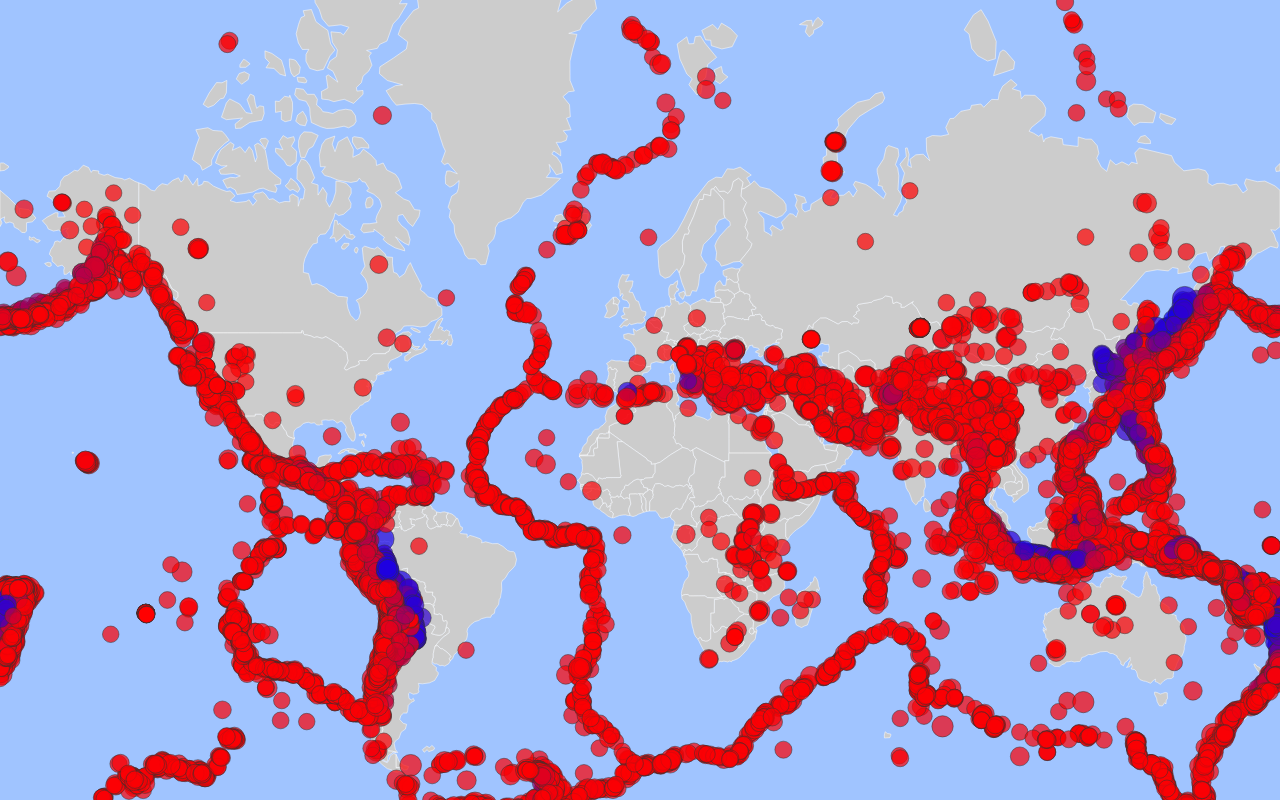
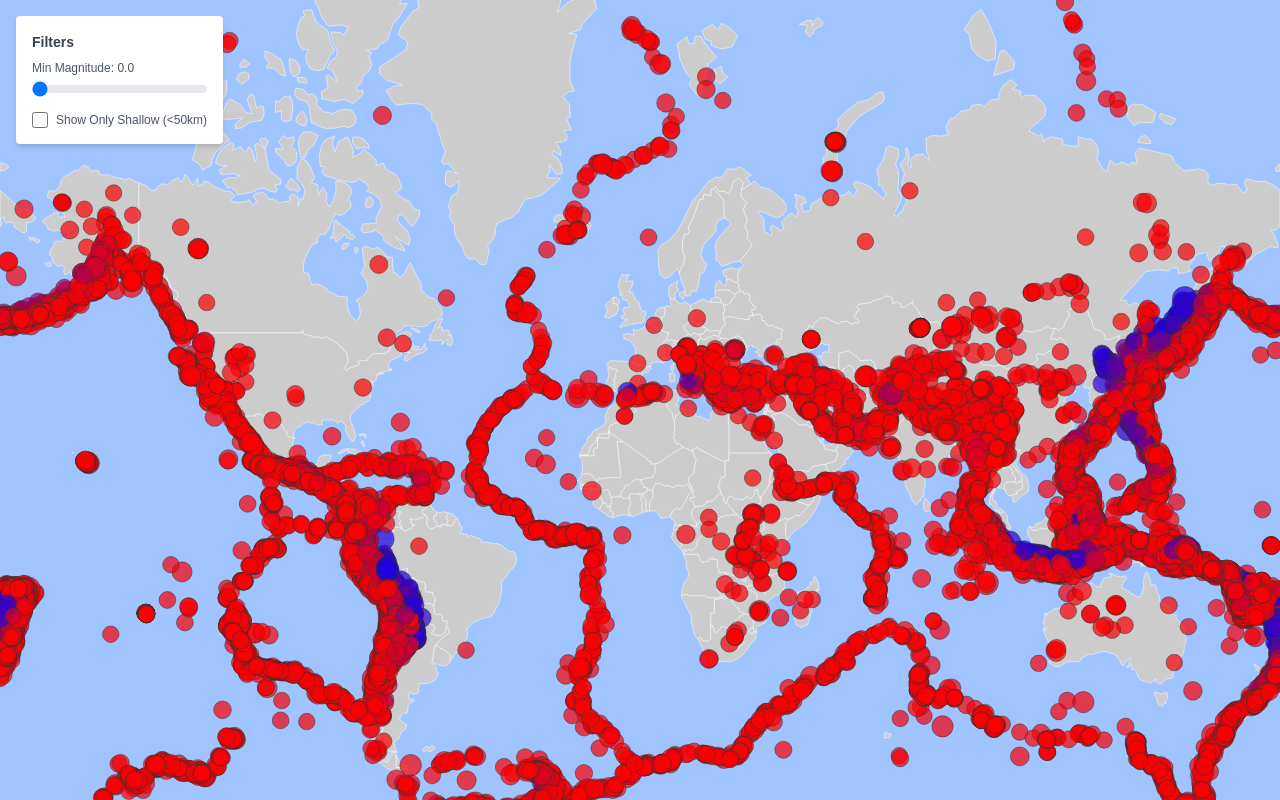
Before and after one commit to longda/earthquake-data-visualization, a Next.js app: page / in a window 1280 px wide. Built offline with nearby package versions, Linux system fonts and the light colour scheme.

Commit message:
feat: filtering controls

```diff
--- a/src/components/WorldMap.tsx
+++ b/src/components/WorldMap.tsx
@@ -29,6 +29,9 @@ const WorldMap: React.FC = () => {
   const [geoData, setGeoData] = useState<FeatureCollection | null>(null);
   const [earthquakeData, setEarthquakeData] = useState<EarthquakeData[]>([]);
   const [tooltip, setTooltip] = useState<TooltipState>({ visible: false, content: '', x: 0, y: 0 }); // State for tooltip
+  // --- Filter State ---
+  const [minMagnitudeFilter, setMinMagnitudeFilter] = useState<number>(0);
+  const [showOnlyShallow, setShowOnlyShallow] = useState<boolean>(false); // Shallow = depth < 50km
 
   useEffect(() => {
     // Fetch GeoJSON data for world map outlines
@@ -84,8 +87,16 @@ const WorldMap: React.FC = () => {
   }, []); // Run only once on component mount
 
   useEffect(() => {
+    // Apply filters
+    const filteredEarthquakes = earthquakeData.filter(d => {
+      const magnitudePass = d.magnitude >= minMagnitudeFilter;
+      const depthPass = !showOnlyShallow || (showOnlyShallow && d.depth < 50);
+      // Placeholder for region filter logic if/when implemented
+      return magnitudePass && depthPass;
+    });
+
     // Add guard clause for refs and data
-    if (!geoData || !earthquakeData.length || !svgRef.current || !containerRef.current) {
+    if (!geoData || !filteredEarthquakes || !svgRef.current || !containerRef.current) { // Use filteredEarthquakes here for check
         // Removed console.log for prerequisites
         return;
     }
@@ -136,7 +147,7 @@ const WorldMap: React.FC = () => {
     svg.append('g')
        .attr('class', 'earthquakes')
        .selectAll('circle')
-       .data(earthquakeData)
+       .data(filteredEarthquakes) // Use filtered data
        .enter()
        .append('circle')
        .attr('cx', d => projection([d.longitude, d.latitude])?.[0] ?? 0)
@@ -172,10 +183,45 @@ const WorldMap: React.FC = () => {
        });
     // --- End Plot Earthquakes ---
 
-  }, [geoData, earthquakeData]);
+  }, [geoData, earthquakeData, minMagnitudeFilter, showOnlyShallow]); // Add filter states to dependencies
 
   return (
-    <div ref={containerRef} className="relative w-full h-full">
+    <div ref={containerRef} className="relative w-full h-full bg-gray-100"> {/* Added bg color for contrast */}
+      {/* Filter Controls Panel */}
+      <div className="absolute top-4 left-4 bg-white bg-opacity-80 p-4 rounded shadow-md z-10 space-y-3">
+         <h3 className="text-sm font-semibold text-gray-700 mb-2">Filters</h3>
+        {/* Magnitude Slider */}
+        <div>
+          <label htmlFor="magnitude" className="block text-xs font-medium text-gray-600">
+            Min Magnitude: {minMagnitudeFilter.toFixed(1)}
+          </label>
+          <input
+            type="range"
+            id="magnitude"
+            min="0"
+            max="10" // PRD specified 0-10
+            step="0.1"
+            value={minMagnitudeFilter}
+            onChange={(e) => setMinMagnitudeFilter(parseFloat(e.target.value))}
+            className="w-full h-2 bg-gray-200 rounded-lg appearance-none cursor-pointer dark:bg-gray-700"
+          />
+        </div>
+
+        {/* Depth Toggle */}
+        <div className="flex items-center">
+          <input
+            type="checkbox"
+            id="depthToggle"
+            checked={showOnlyShallow}
+            onChange={(e) => setShowOnlyShallow(e.target.checked)}
+            className="w-4 h-4 text-blue-600 bg-gray-100 border-gray-300 rounded focus:ring-blue-500 dark:focus:ring-blue-600 dark:ring-offset-gray-800 focus:ring-2 dark:bg-gray-700 dark:border-gray-600"
+          />
+          <label htmlFor="depthToggle" className="ml-2 text-xs font-medium text-gray-600">
+            Show Only Shallow (&lt;50km)
+          </label>
+        </div>
+      </div>
+
       <svg ref={svgRef} width="100%" height="100%"></svg>
       {/* Tooltip Element */}
       {tooltip.visible && (
```
